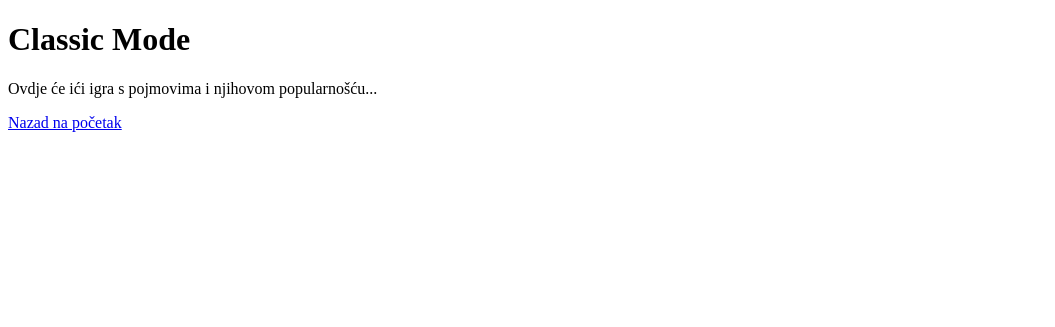
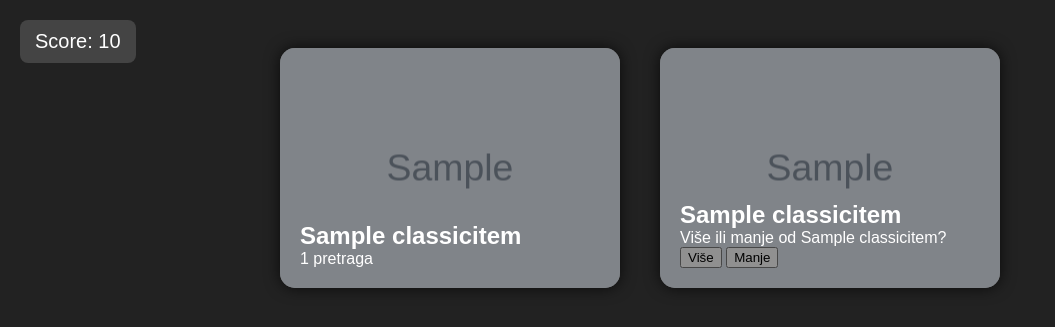
Before and after one commit to eivelic/The-Higher-Lower-Game, a Django app: template higher_lower_game/game/templates/game/classic_mode.html in a window 1280 px wide. Shown: the top 327 px of the page, without its empty margins (0-1055 px from the left). Run offline with Django 5.2, Linux system fonts and the light colour scheme; tables that the repository leaves empty hold one stand-in row (values such as "Sample post"); the template is opened without the code that fills it: values that come from a table or form of the project are taken from there, most other values are stand-ins (such as "Sample title", 1, 10 or a date in 2020); grey boxes marked "Sample" are stand-in pictures.

Commit message:
Add image in model, classic mode and css to it

```diff
--- a/higher_lower_game/game/admin.py
+++ b/higher_lower_game/game/admin.py
@@ -9,5 +9,5 @@ class CSQuestionAdmin(ImportExportModelAdmin):
     list_display = ('question_text', 'correct_answer', 'difficulty')
 
 @admin.register(ClassicItem)
-class ClassicItemAdmin(admin.ModelAdmin):
+class ClassicItemAdmin(ImportExportModelAdmin):
     list_display = ('name', 'monthly_searches')
--- a/higher_lower_game/game/models.py
+++ b/higher_lower_game/game/models.py
@@ -5,6 +5,7 @@ from django.db import models
 class ClassicItem(models.Model):
     name = models.CharField(max_length=100)
     monthly_searches = models.IntegerField()
+    image = models.ImageField(upload_to='classic_images/', blank=True, null=True)
 
     def __str__(self):
         return self.name
--- /dev/null
+++ b/higher_lower_game/game/static/game/css/classic_mode.css
@@ -0,0 +1,51 @@
+body {
+    font-family: Arial, sans-serif;
+    background: #222;
+    color: white;
+    display: flex;
+    justify-content: center;
+    gap: 40px;
+    padding: 40px;
+}
+
+.item-card {
+    width: 300px;
+    height: 200px;
+    border-radius: 15px;
+    background-size: cover;
+    background-position: center;
+    position: relative;
+    box-shadow: 0 0 15px rgba(0,0,0,0.7);
+    cursor: pointer;
+    display: flex;
+    flex-direction: column;
+    justify-content: flex-end;
+    padding: 20px;
+    user-select: none;
+}
+
+.item-card::before {
+    content: "";
+    position: absolute;
+    top: 0; left: 0; right: 0; bottom: 0;
+    background: rgba(0,0,0,0.4);
+    border-radius: 15px;
+    z-index: 0;
+    pointer-events: none;
+}
+
+.item-card h2, .item-card p {
+    position: relative;
+    z-index: 1;
+    margin: 0;
+}
+
+.score {
+    position: fixed;
+    top: 20px;
+    left: 20px;
+    font-size: 20px;
+    background: #444;
+    padding: 10px 15px;
+    border-radius: 8px;
+}
--- a/higher_lower_game/game/templates/game/classic_mode.html
+++ b/higher_lower_game/game/templates/game/classic_mode.html
@@ -1,9 +1,28 @@
 <!DOCTYPE html>
+{% load static %}
 <html lang="en">
-<head><meta charset="UTF-8"><title>Classic Mode</title></head>
+<head>
+    <meta charset="UTF-8" />
+    <title>Classic Mode</title>
+    <link rel="stylesheet" href="{% static 'game/css/classic_mode.css' %}">
+</head>
 <body>
-    <h1>Classic Mode</h1>
-    <p>Ovdje će ići igra s pojmovima i njihovom popularnošću...</p>
-    <p><a href="{% url 'homepage' %}">Nazad na početak</a></p>
+    <div class="score">Score: {{ score }}</div>
+
+    <div class="item-card" style="background-image: url('{{ left_item.image.url }}')">
+        <h2>{{ left_item.name }}</h2>
+        <p>{{ left_item.monthly_searches }} pretraga</p>
+    </div>
+
+    <div class="item-card" style="background-image: url('{{ right_item.image.url }}')">
+        <h2>{{ right_item.name }}</h2>
+        <p>Više ili manje od {{ left_item.name }}?</p>
+
+        <form method="post" action="{% url 'classic_mode' %}">
+            {% csrf_token %}
+            <button type="submit" name="guess" value="higher">Više</button>
+            <button type="submit" name="guess" value="lower">Manje</button>
+        </form>
+    </div>
 </body>
 </html>
--- a/higher_lower_game/higher_lower_game/settings.py
+++ b/higher_lower_game/higher_lower_game/settings.py
@@ -122,3 +122,8 @@ STATIC_URL = 'static/'
 # https://docs.djangoproject.com/en/5.2/ref/settings/#default-auto-field
 
 DEFAULT_AUTO_FIELD = 'django.db.models.BigAutoField'
+
+import os
+
+MEDIA_URL = '/media/'
+MEDIA_ROOT = os.path.join(BASE_DIR, 'media')
--- a/higher_lower_game/higher_lower_game/urls.py
+++ b/higher_lower_game/higher_lower_game/urls.py
@@ -16,8 +16,13 @@ Including another URLconf
 """
 from django.contrib import admin
 from django.urls import path, include
+from django.conf import settings
+from django.conf.urls.static import static
 
 urlpatterns = [
     path('admin/', admin.site.urls),
     path('', include('game.urls')), #Dodano!
 ]
+
+if settings.DEBUG:
+    urlpatterns += static(settings.MEDIA_URL, document_root=settings.MEDIA_ROOT)
```
Also changed, not shown: higher_lower_game/game/templates/game/classic_results.html (added, +14 -0 lines), higher_lower_game/game/views.py (+63 -4 lines), higher_lower_game/game/migrations/0003_classicitem_image.py (added), higher_lower_game/media/classic_images/Facebook.jpg (added), higher_lower_game/media/classic_images/YouTube.jpg (added), 1 other file.
